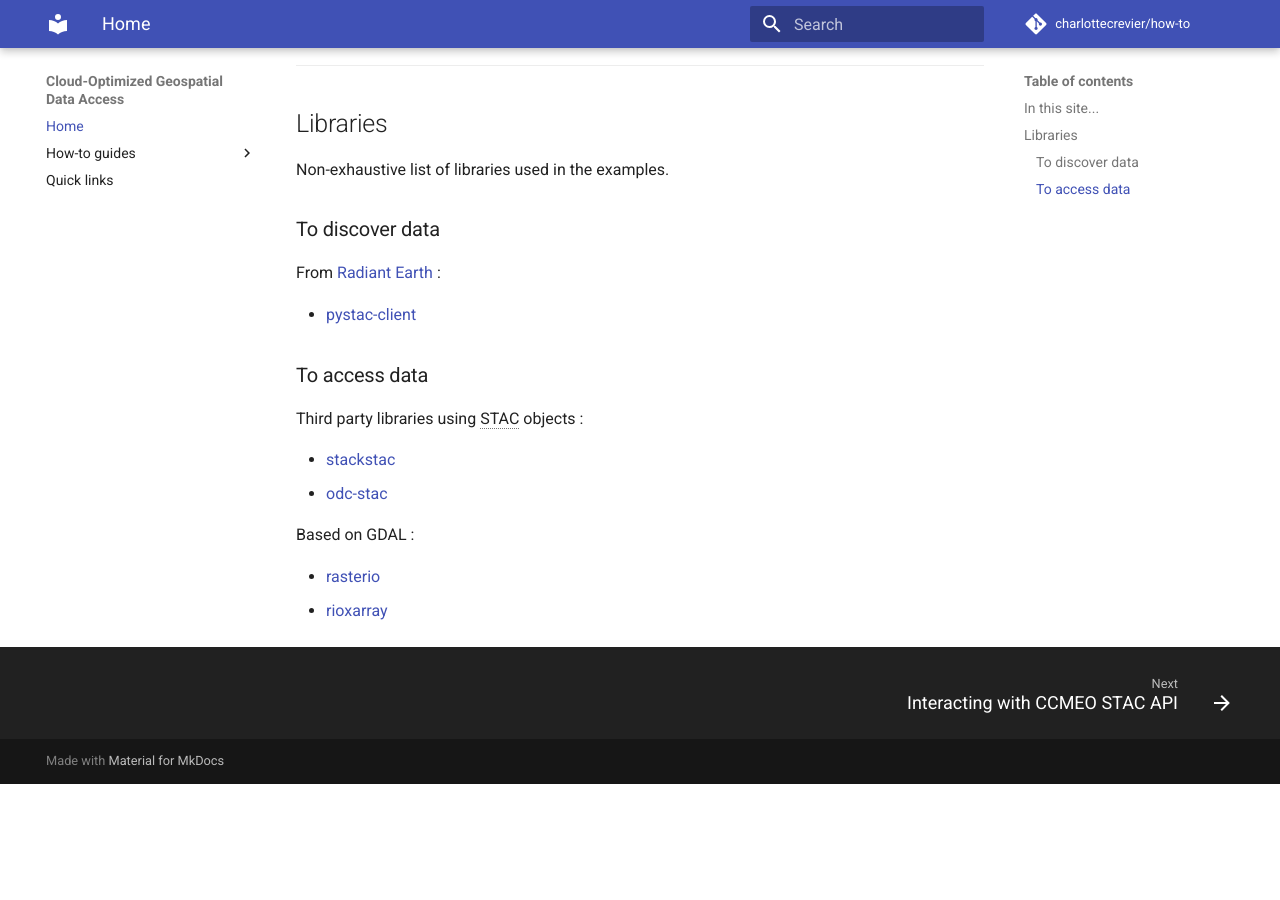
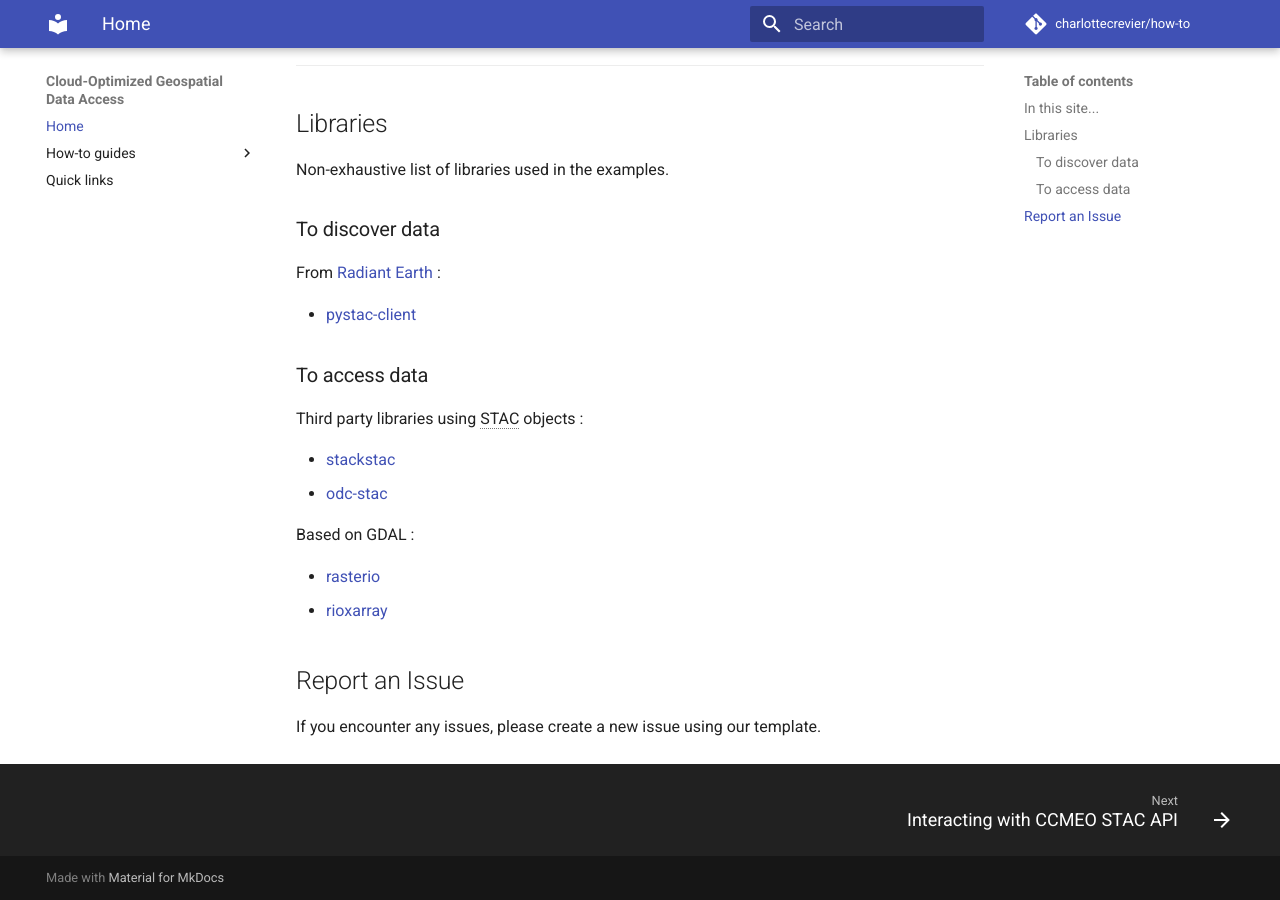
Before and after one commit to charlottecrevier/how-to, an MkDocs documentation site: the page built from docs/index.md, in a window 1280 px wide and 900 px high, scrolled down 631 px. Built offline with MkDocs 1.6.1 and Material for MkDocs 9.7.7, drawn with Linux system fonts in a browser that asks for light colours; emoji names are drawn with the system emoji font; comment, search, counter and statistics services are not loaded; before the commit the page ends 1415 px from its top, so only the background shows below that.

Commit message:
Update index.md

```diff
--- a/docs/index.md
+++ b/docs/index.md
@@ -57,7 +57,10 @@ Based on GDAL :
 - [rasterio]
 - [rioxarray]
 
+## Report an Issue
 
+If you encounter any issues, please create a new issue using our template.
+<Insert link to issue>
 [pystac-client]: https://pystac-client.readthedocs.io/en/stable/usage.html
 [rasterio]: https://rasterio.readthedocs.io/en/latest/quickstart.html
 [stackstac]: https://stackstac.readthedocs.io/en/latest/basic.html
```
